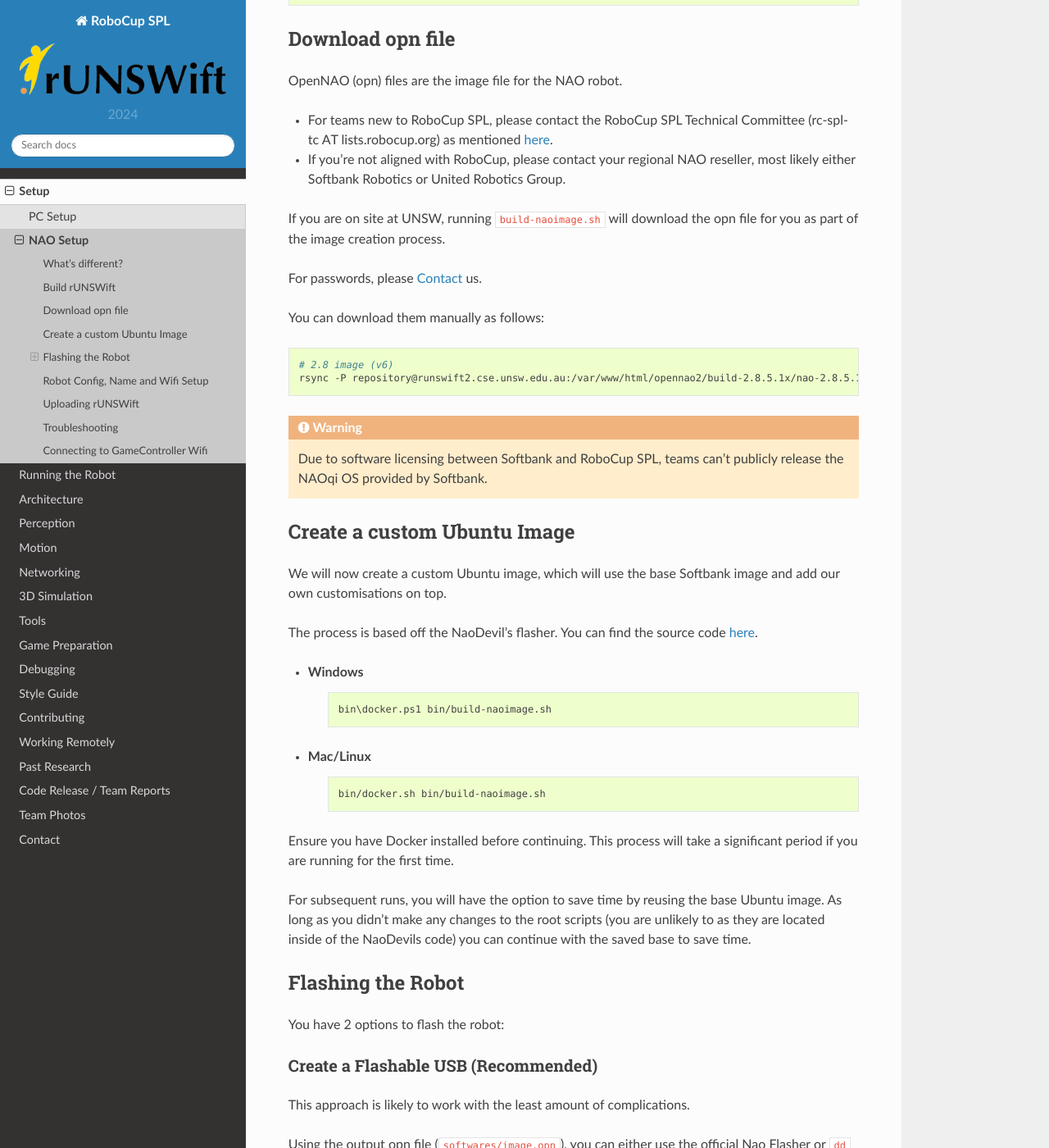
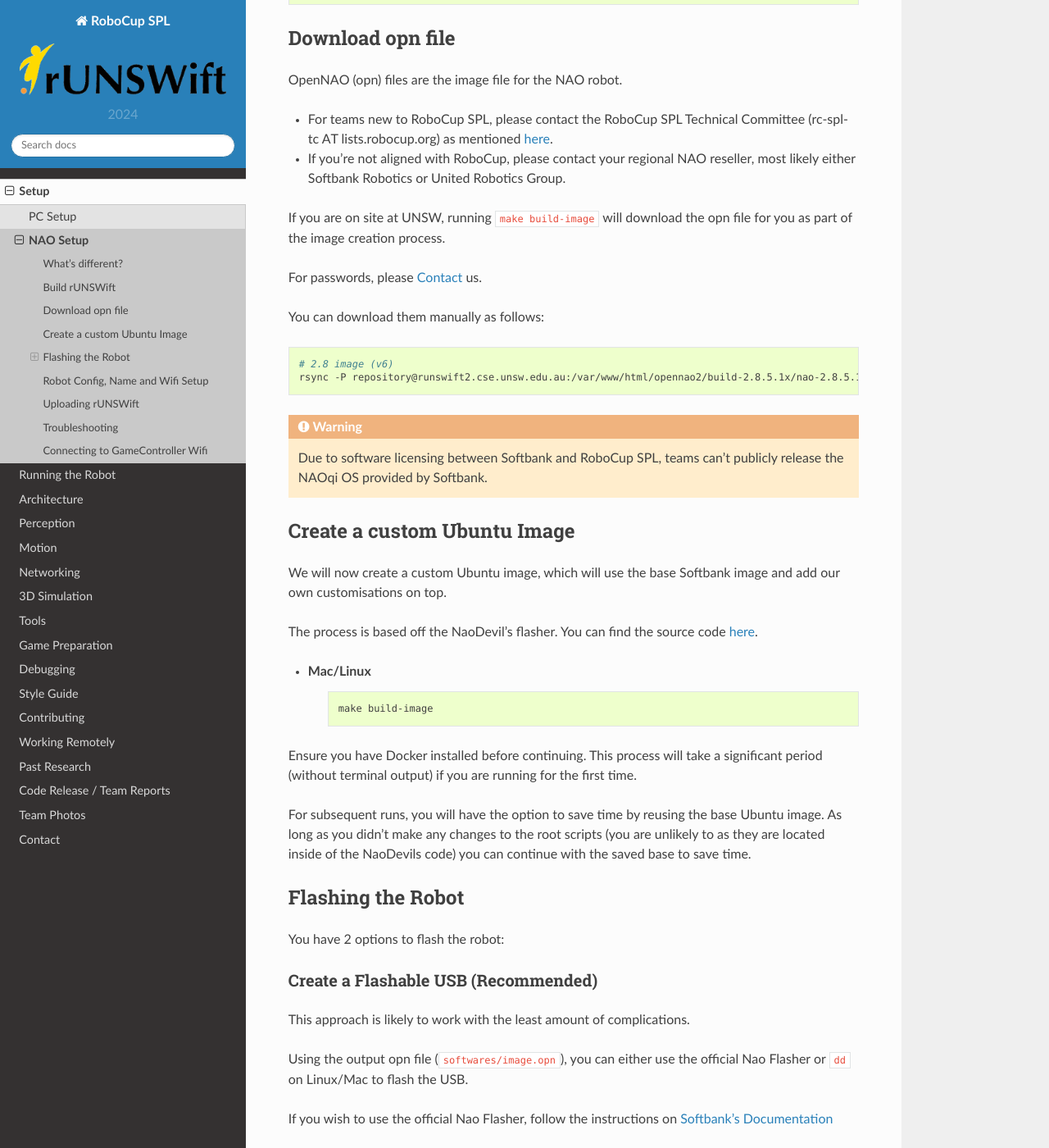
Before and after one commit to UNSWComputing/rUNSWift-docs, a Sphinx documentation site: the page built from source/setup/nao_setup.rst, in a window 1280 px wide and 1400 px high, scrolled down 1041 px. Shown: the whole window at 82% size. Built offline with Sphinx 7.4.7 and the Read the Docs theme 2.0.0, drawn with Linux system fonts in a browser that asks for light colours; some of the changed text lies outside the part shown.

Commit message:
Update nao_setup.rst
Update the nwo_setup page to use the Makefile

```diff
--- a/source/setup/nao_setup.rst
+++ b/source/setup/nao_setup.rst
@@ -31,12 +31,12 @@
 you create would automatically bake in the ``runswift`` executable if it exists. Make sure you follow the PC setup guide beforehand.
 
 
-Use ``docker.ps1`` if you're on Windows.
+Use WSL if you're on Windows.
 
 .. code-block:: bash
 
 
-    ./bin/docker.sh bin/build-runswift.sh
+    make build-runswift
 
 
 *****************
@@ -50,7 +50,7 @@
 - If you're not aligned with RoboCup, please contact your regional NAO reseller, most likely either Softbank Robotics or United Robotics Group.
 
 
-If you are on site at UNSW, running ``build-naoimage.sh`` will download the opn file for you as part of the image creation process.
+If you are on site at UNSW, running ``make build-image`` will download the opn file for you as part of the image creation process.
 
 For passwords, please :ref:`contact` us.
 
@@ -72,19 +72,12 @@
 
 The process is based off the NaoDevil's flasher. You can find the source code `here <https://github.com/NaoDevils/NaoImage>`_.
 
-- Windows
-    .. code-block:: powershell
-
-        bin\docker.ps1 bin/build-naoimage.sh
-
-
 - Mac/Linux
     .. code-block:: bash
 
-        bin/docker.sh bin/build-naoimage.sh
+        make build-image
 
-
-Ensure you have Docker installed before continuing. This process will take a significant period if you are running for the first time.
+Ensure you have Docker installed before continuing. This process will take a significant period (without terminal output) if you are running for the first time.
 
 For subsequent runs, you will have the option to save time by reusing the base Ubuntu image.
 As long as you didn't make any changes to the root scripts (you are unlikely to as they are located inside of the NaoDevils code) you can continue with the saved base to save time.
```
